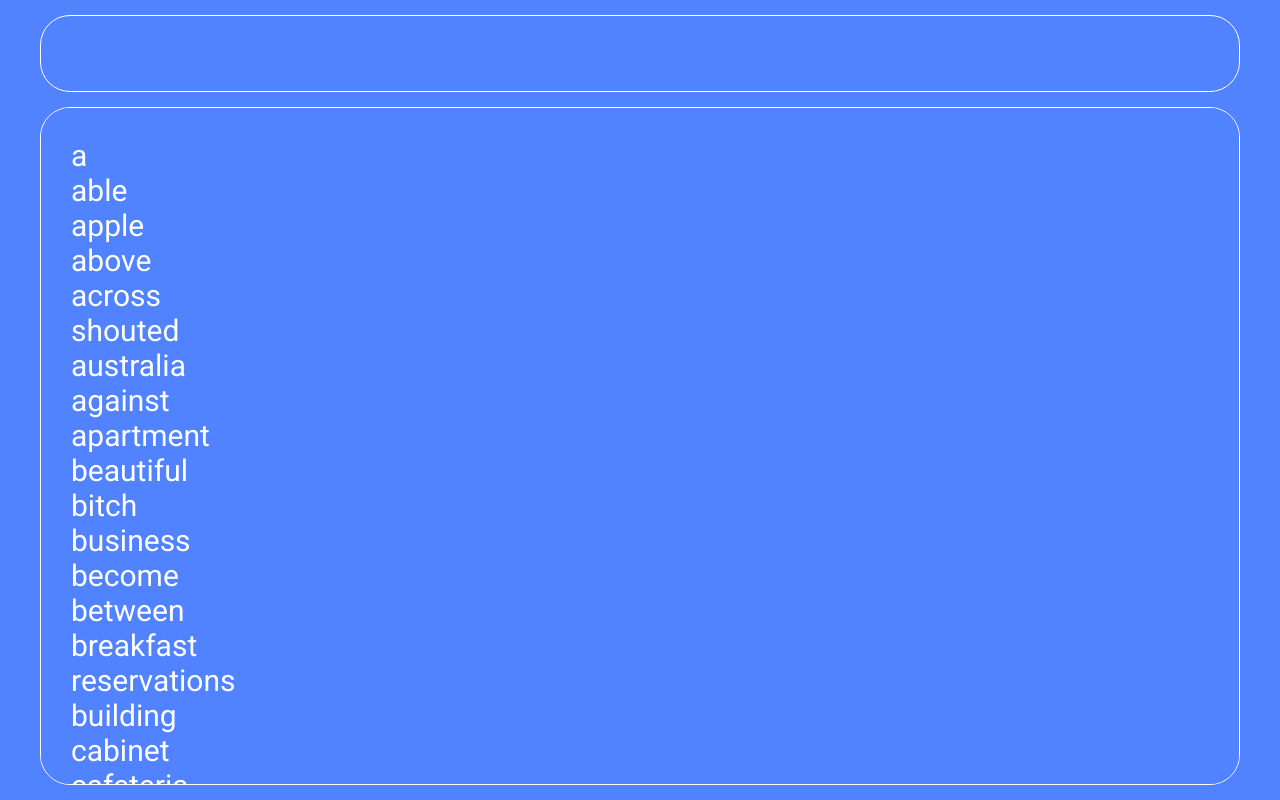
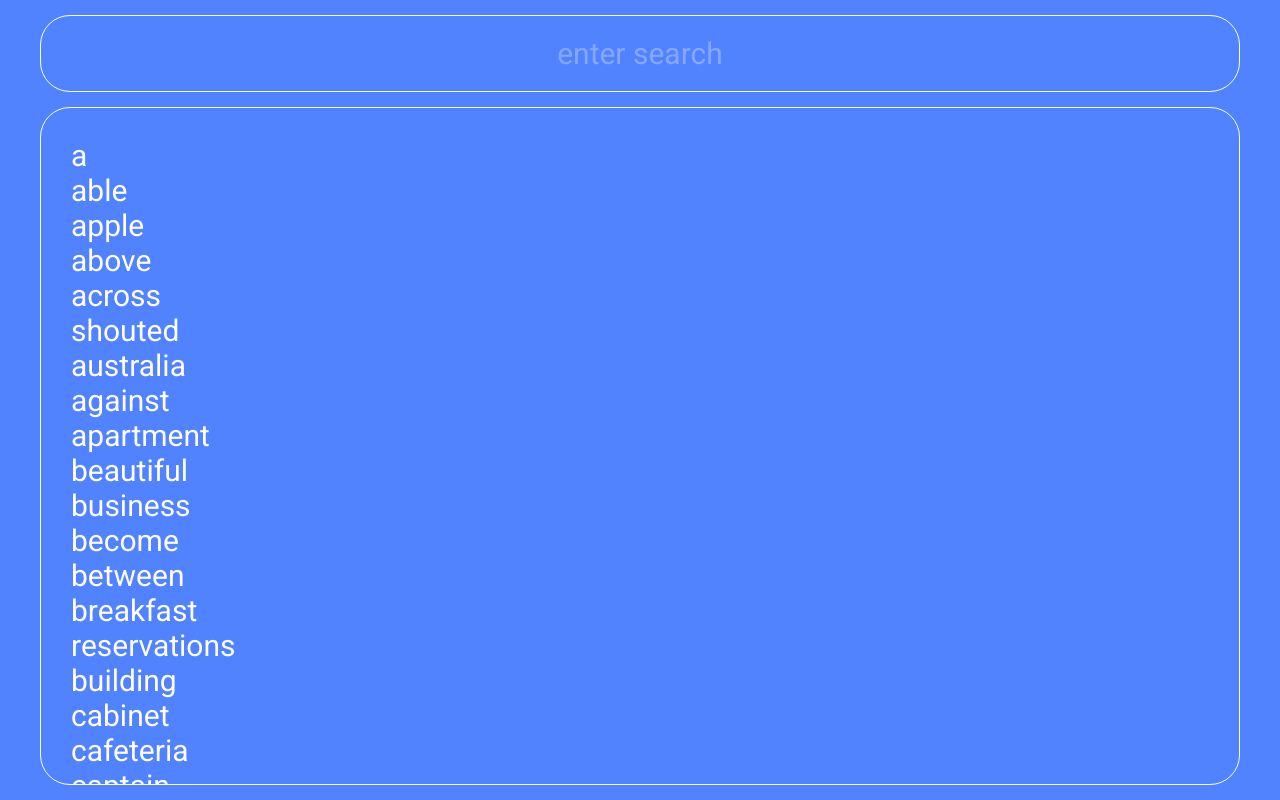
Before and after one commit to shodon2007/search, a React (Create React App) app: page / in a window 1280 px wide. Built offline with nearby package versions, Linux system fonts and the light colour scheme.

Commit message:
refactored code

```diff
--- a/package.json
+++ b/package.json
@@ -6,6 +6,7 @@
     "@testing-library/jest-dom": "^5.16.5",
     "@testing-library/react": "^13.4.0",
     "@testing-library/user-event": "^13.5.0",
+    "axios": "^1.4.0",
     "react": "^18.2.0",
     "react-dom": "^18.2.0",
     "react-scripts": "5.0.1",
--- a/public/index.html
+++ b/public/index.html
@@ -2,11 +2,11 @@
 <html lang="en">
 
 <head>
-  <link rel="stylesheet" href="style.css">
   <meta charset="utf-8" />
   <meta http-equiv="X-UA-Compatible" content="IE=edge">
   <meta name="viewport" content="width=device-width, initial-scale=1.0">
   <title>React App</title>
+  <meta name="google" content="notranslate">
 </head>
 
 <body>
--- a/src/App.js
+++ b/src/App.js
@@ -1,9 +1,16 @@
-import { useState } from "react";
-import Search from "./components/Search";
+import React, { useState } from 'react';
+import wordsJSON from './words.json';
+import WordList from './components/WordList';
+import SearchInput from './components/SearchInput';
 
 function App() {
+  let [search, setSearch] = useState('');
+
   return (
-    <Search />
+    <div className='app'>
+      <SearchInput search={search} setSearch={setSearch} />
+      <WordList words={wordsJSON} search={search} />
+    </div>
   );
 }
 
--- a/src/components/InputWord.jsx
+++ /dev/null
@@ -1,15 +0,0 @@
-import React from 'react';
-
-const InputWord = ({ changer, search }) => {
-    return (
-        <input
-            className="search"
-            type='text'
-            value={search}
-            onChange={e => {
-                changer(e);
-            }} />
-    );
-};
-
-export default InputWord;
--- a/src/components/Search.jsx
+++ /dev/null
@@ -1,59 +0,0 @@
-import React, { useState } from 'react';
-import InputWord from './InputWord';
-import ShowList from './ShowList';
-
-const Search = () => {
-    const id1 = 12121;
-    const id2 = 24231413;
-    let [search, setSearch] = useState('');
-    const [words, setWords] = useState([
-        'a', 'able', 'apple', 'above', 'across', 'shouted',
-        'australia', 'against', 'apartment', 'beautiful', 'bitch',
-        'business', 'become', 'between', 'breakfast', 'reservations',
-        'building', 'cabinet', 'cafeteria', 'captain', 'fuck',
-        'careful', 'century', 'children', 'cigarettes', 'president',
-        'climbed', 'combustible', 'confidential', 'continued',
-        'country', 'coupon', 'covered', 'daughter', 'decimal',
-        'destination', 'developed', 'difference', 'discovered',
-        'download', 'drawing', 'dress', 'each', 'edge', 'emergency',
-        'english', 'employer', 'everyone', 'everything', 'experiment',
-        'family', 'frontend', 'feeling', 'finished', 'firefighter',
-        'flammable', 'flowers', 'fraction', 'gentlemen', 'supermarket',
-        'government', 'grandparents', 'gamedev', 'ground', 'happened',
-        'hardware', 'here', 'history', 'hospital', 'however', 'important',
-        'information', 'instruments', 'interview', 'jumped', 'keyboard',
-        'language', 'laptop', 'laundry', 'length', 'machine', 'manager',
-        'message', 'middle', 'morning', 'mountain', 'northbound', 'newspapers',
-        'often', 'paragraph', 'passengers', 'pedestrians', 'perishable',
-        'probably', 'question', 'reached', 'receptionist', 'remember',
-        'restaurant', 'round', 'scientist', 'sentence', 'senior', 'shodon',
-        'skateboard', 'something', 'southbound', 'statement', 'students',
-        'suppose', 'surprise', 'temperature', 'themselves', 'thousand',
-        'together', 'training', 'understand', 'usually', 'warning', 'website',
-        'whether', 'window', 'withdrawal', 'young', 'supermarket', 'girl',
-    ]);
-    const [newWords, setNewWords] = useState([...words]);
-    function showLists() {
-        setNewWords(words.filter(word => {
-            let searchWord = word.indexOf(search.toLowerCase());
-            if (searchWord != -1) {
-                return true;
-            } else {
-                return false;
-            }
-        }));
-    };
-    function inputChange(e) {
-        search = e.target.value;
-        setSearch(search);
-        showLists();
-    }
-    return (
-        <div className='App'>
-            <InputWord changer={inputChange} search={search} />
-            <ShowList words={newWords} search={search} />
-        </div>
-    );
-};
-
-export default Search;
--- /dev/null
+++ b/src/components/SearchInput.jsx
@@ -0,0 +1,15 @@
+import React from 'react'
+
+const SearchInput = ({ search, setSearch }) => {
+    return (
+        <input
+            className="search"
+            placeholder='enter search'
+            type='text'
+            value={search}
+            onChange={e => setSearch(e.target.value.toLowerCase())}
+        />
+    )
+}
+
+export default SearchInput;
--- a/src/components/ShowList.jsx
+++ /dev/null
@@ -1,21 +0,0 @@
-import React from 'react';
-
-const ShowList = (props) => {
-    let { words, search } = props;
-    return (
-        <div className='word-list'>
-            {
-                words.map(word => {
-                    let searchWord = word.indexOf(search.toLowerCase());
-                    return <div key={Math.random()}>
-                        <span>{word.slice(0, searchWord)}</span>
-                        <span className="searched">{search.toLowerCase()}</span>
-                        <span>{word.slice(searchWord + search.length)}</span>
-                    </div>
-                })
-            }
-        </div>
-    );
-};
-
-export default ShowList;
--- /dev/null
+++ b/src/components/WordList.jsx
@@ -0,0 +1,21 @@
+import React from 'react'
+
+const WordList = ({ words, search }) => {
+    return (
+        <div className='words'>
+            {words.map((word) => {
+                let searchIndex = word.indexOf(search);
+                const notFound = searchIndex === -1;
+                return notFound
+                    ? ''
+                    : <div key={word}>
+                        {word.slice(0, searchIndex)}
+                        <span>{search}</span>
+                        {word.slice(searchIndex + search.length)}
+                    </div>
+            })}
+        </div>
+    )
+}
+
+export default WordList
--- a/src/index.js
+++ b/src/index.js
@@ -1,10 +1,10 @@
 import React from 'react';
 import ReactDOM from 'react-dom/client';
 import App from './App';
+import './styles/index.css';
+
 
 const root = ReactDOM.createRoot(document.getElementById('root'));
 root.render(
-  <React.StrictMode>
-    <App />
-  </React.StrictMode>
+  <App />
 );
--- a/public/style.css
+++ b/src/styles/index.css
@@ -7,11 +7,15 @@
     font-family: Roboto;
 }
 
+*::-webkit-scrollbar {
+    width: 0;
+}
+
 body {
     background-color: #5182FF;
 }
 
-.App {
+.app {
     display: flex;
     flex-direction: column;
     padding: 15px 0;
@@ -26,22 +30,20 @@ body {
     outline: 0;
     text-align: center;
     color: white;
-    background-color: #5182FF;
+    background-color: transparent;
     border: 1px solid white;
     border-radius: 30px;
     padding: 20px 0;
     font-size: 30px;
 }
 
-.searched {
-    background-color: white;
-    color: #5182FF;
+.search::placeholder {
+    color: rgba(255, 255, 255, 0.3);
 }
 
-.word-list {
+.words {
     overflow: scroll;
     border: 1px solid white;
-    background-color: #5182FF;
     border-radius: 30px;
     margin-top: 15px;
     padding: 30px;
@@ -52,25 +54,28 @@ body {
     -ms-overflow-style: none;
 }
 
-*::-webkit-scrollbar {
-    width: 0;
+.words>div>span {
+    background-color: white;
+    color: #5182FF;
 }
 
+
+
 @media (max-width: 1200px) {
-    .App {
+    .app {
         width: 100%;
         padding: 15px;
     }
 }
 
 @media (max-width: 600px) {
-    .word-list {
+    .words {
         font-size: 20px;
     }
 }
 
 @media (max-width: 200px) {
-    .word-list {
+    .words {
         padding: 20px 10px;
     }
 }
--- /dev/null
+++ b/src/words.json
@@ -0,0 +1,126 @@
+[
+        "a",
+        "able",
+        "apple",
+        "above",
+        "across",
+        "shouted",
+        "australia",
+        "against",
+        "apartment",
+        "beautiful",
+        "business",
+        "become",
+        "between",
+        "breakfast",
+        "reservations",
+        "building",
+        "cabinet",
+        "cafeteria",
+        "captain",
+        "fuck",
+        "careful",
+        "century",
+        "children",
+        "cigarettes",
+        "president",
+        "climbed",
+        "combustible",
+        "confidential",
+        "continued",
+        "country",
+        "coupon",
+        "covered",
+        "daughter",
+        "decimal",
+        "destination",
+        "developed",
+        "difference",
+        "discovered",
+        "download",
+        "drawing",
+        "dress",
+        "each",
+        "edge",
+        "emergency",
+        "english",
+        "employer",
+        "everyone",
+        "everything",
+        "experiment",
+        "family",
+        "frontend",
+        "feeling",
+        "finished",
+        "firefighter",
+        "flammable",
+        "flowers",
+        "fraction",
+        "gentlemen",
+        "supermarket",
+        "government",
+        "grandparents",
+        "gamedev",
+        "ground",
+        "happened",
+        "hardware",
+        "here",
+        "history",
+        "hospital",
+        "however",
+        "important",
+        "information",
+        "instruments",
+        "interview",
+        "jumped",
+        "keyboard",
+        "language",
+        "laptop",
+        "laundry",
+        "length",
+        "machine",
+        "manager",
+        "message",
+        "middle",
+        "morning",
+        "mountain",
+        "northbound",
+        "newspapers",
+        "often",
+        "paragraph",
+        "passengers",
+        "pedestrians",
+        "perishable",
+        "probably",
+        "question",
+        "reached",
+        "receptionist",
+        "remember",
+        "restaurant",
+        "round",
+        "scientist",
+        "sentence",
+        "senior",
+        "shodon",
+        "skateboard",
+        "something",
+        "southbound",
+        "statement",
+        "students",
+        "suppose",
+        "surprise",
+        "temperature",
+        "themselves",
+        "thousand",
+        "together",
+        "training",
+        "understand",
+        "usually",
+        "warning",
+        "website",
+        "whether",
+        "window",
+        "withdrawal",
+        "young",
+        "girl"
+]
```
Also changed, not shown: 8 other files (tests, documents, lock files or other folders).
